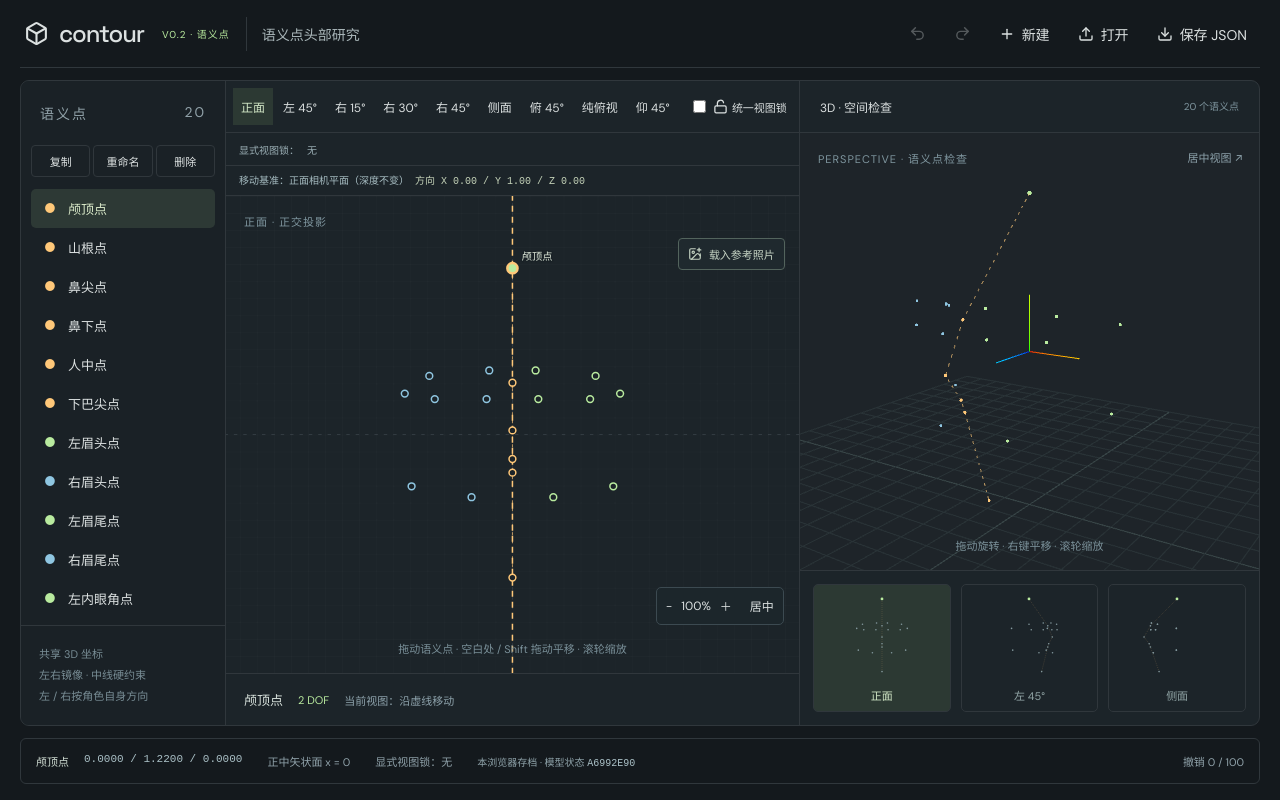
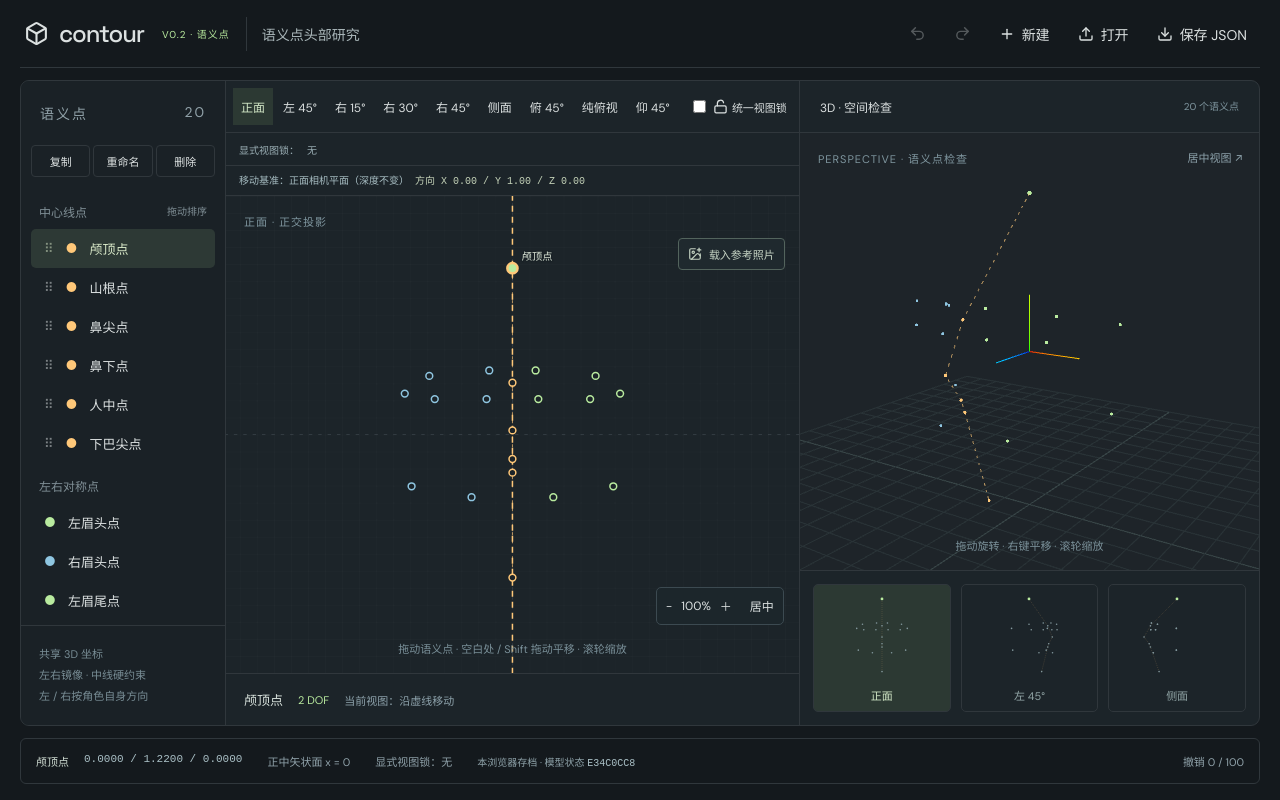
Before and after one commit to zbwxp/2D_headset, a React (Vite) app: page / in a window 1280 px wide. Built offline with nearby package versions, Linux system fonts and the light colour scheme.

Commit message:
Add explicit editable centerline guide order

```diff
--- a/src/app/App.tsx
+++ b/src/app/App.tsx
@@ -1,3 +1,4 @@
+import LandmarkList from "../ui/edit2d/LandmarkList";
 import LandmarkActions from "../ui/edit2d/LandmarkActions";
 import { useEffect, useRef } from "react";
 import {
@@ -13,7 +14,6 @@ import {
 import { useEditor } from "./store";
 import {
   allowedBasis,
-  driverLocks,
   motionState,
   editingBasis,
   modelStateCode,
@@ -133,33 +133,7 @@ export default function App() {
             语义点 <span>{s.project.landmarks.length}</span>
           </div>
           <LandmarkActions />
-          <div className="point-list">
-            {s.project.landmarks.map((x) => (
-              <button
-                key={x.id}
-                aria-label={x.name}
-                className={x.id === l?.id ? "active" : ""}
-                onClick={() => s.selectLandmark(x.id)}
-              >
-                <span
-                  style={{
-                    color:
-                      x.type === "CENTERLINE"
-                        ? "#ffc879"
-                        : x.type === "LEFT"
-                          ? "#b9eb9f"
-                          : "#8fc6e1",
-                  }}
-                >
-                  ●
-                </span>
-                {x.name}
-                {Object.keys(driverLocks(s.project, x.id)).length > 0 && (
-                  <LockKeyhole size={12} />
-                )}
-              </button>
-            ))}
-          </div>
+          <LandmarkList />
           <div className="point-side-note">
             共享 3D 坐标
             <br />
--- a/src/app/store.ts
+++ b/src/app/store.ts
@@ -3,6 +3,7 @@ import {
   renameLandmark,
   deleteLandmark,
 } from "../domain/landmarks/management";
+import { reorderCenterline } from "../domain/landmarks/order";
 import { create } from "zustand";
 import type { ReferenceImage, Vec2 } from "../domain/project/types";
 import type { LandmarkProject } from "../domain/landmarks/model";
@@ -24,8 +25,15 @@ let initial = createLandmarkProject(),
 try {
   const saved =
     localStorage.getItem(KEY) ?? localStorage.getItem("contour.landmarks.v01");
-  if (saved) initial = parseLandmarks(saved);
-  else {
+  if (saved) {
+    initial = parseLandmarks(saved);
+    // Persist migration/repair immediately, before any user interaction.
+    try {
+      localStorage.setItem(KEY, JSON.stringify(initial));
+    } catch {
+      message = "迁移已完成，但本机存储已满，请下载 JSON 保存。";
+    }
+  } else {
     const old = localStorage.getItem("contour.project.v1");
     if (old) {
       const legacy = JSON.parse(old);
@@ -73,6 +81,7 @@ interface State {
   duplicateSelected: (name: string) => void;
   renameSelected: (name: string) => void;
   deleteSelected: () => void;
+  reorderCenterline: (id: string, targetId: string, after: boolean) => void;
 }
 function persist(p: LandmarkProject) {
   try {
@@ -235,6 +244,13 @@ export const useEditor = create<State>((set, get) => {
       s.beginEdit();
       commit(p);
     },
+    reorderCenterline: (id, targetId, after) => {
+      const s = get(),
+        p = reorderCenterline(s.project, id, targetId, after);
+      if (p === s.project) return;
+      s.beginEdit();
+      commit(p);
+    },
     deleteSelected: () => {
       const s = get();
       if (!s.selectedId) return;
--- a/src/app/styles.css
+++ b/src/app/styles.css
@@ -2263,3 +2263,11 @@ i:not([class]) {
   font-size: 12px;
   pointer-events: none;
 }
+
+.landmark-group h3 { font-size: 12px; color: var(--muted, #899ba3); margin: 14px 8px 8px; display: flex; justify-content: space-between; }
+.landmark-group h3 small { font-weight: normal; }
+.landmark-group button { width: 100%; }
+.point-list button[draggable="true"] { cursor: grab; }
+.order-grip { opacity: .5; }
+.point-list button.drop-before { box-shadow: inset 0 2px #ffc879; }
+.point-list button.drop-after { box-shadow: inset 0 -2px #ffc879; }
--- a/src/domain/landmarks/management.ts
+++ b/src/domain/landmarks/management.ts
@@ -43,7 +43,16 @@ export function duplicateLandmark(
       )
     : [driver];
   return {
-    project: { ...p, landmarks: [...p.landmarks, ...added] },
+    project: {
+      ...p,
+      landmarks: [...p.landmarks, ...added],
+      centerlineOrder:
+        source.type === "CENTERLINE"
+          ? p.centerlineOrder.flatMap((id) =>
+              id === source.id ? [id, driver.id] : [id],
+            )
+          : p.centerlineOrder,
+    },
     selectedId: driver.id,
   };
 }
@@ -77,6 +86,9 @@ export function deleteLandmark(
   if (!source) return p;
   return {
     ...p,
+    centerlineOrder: p.centerlineOrder.filter(
+      (x) => x !== id && x !== source.mirrorPartnerId,
+    ),
     landmarks: p.landmarks.filter(
       (l) => l.id !== id && l.id !== source.mirrorPartnerId,
     ),
--- a/src/domain/landmarks/model.ts
+++ b/src/domain/landmarks/model.ts
@@ -18,6 +18,7 @@ export interface LandmarkProject {
   version: "landmarks-0.1" | "landmarks-0.2";
   meta: { name: string; createdAt: number; updatedAt: number };
   lockedViews?: string[];
+  centerlineOrder: string[];
   landmarks: SemanticLandmark[];
   views: LandmarkView[];
 }
@@ -126,9 +127,8 @@ export function motionState(p: LandmarkProject, id: string, v: LandmarkView) {
 
 // Read-only render guide: connects existing centerline landmarks, never creates geometry state.
 export function centerlineGuide(p: LandmarkProject): Vec3[] {
-  return p.landmarks
-    .filter((l) => l.type === "CENTERLINE")
-    .map((l) => l.position);
+  const points = new Map(p.landmarks.map((l) => [l.id, l]));
+  return p.centerlineOrder.map((id) => points.get(id)!.position);
 }
 
 export const viewIsLocked = (p: LandmarkProject, viewId: string) =>
@@ -225,6 +225,7 @@ export function setGlobalViewLock(
 /** Compare model/camera/lock state across browser-local saves, independently of layout and canvas zoom. */
 export function modelStateCode(p: LandmarkProject): string {
   const data = JSON.stringify({
+    centerlineOrder: p.centerlineOrder,
     lockedViews: p.lockedViews,
     landmarks: p.landmarks,
     views: p.views.map((v) => ({ id: v.id, camera: v.camera })),
--- /dev/null
+++ b/src/domain/landmarks/order.ts
@@ -0,0 +1,35 @@
+import type { LandmarkProject, SemanticLandmark } from "./model";
+
+// Preserve valid explicit entries; append missing IDs in legacy UI order.
+// Legacy UI used landmarks[] directly; no separate display-order field existed.
+export function repairCenterlineOrder(
+  landmarks: SemanticLandmark[],
+  input: unknown,
+): string[] {
+  const remaining = new Set(
+    landmarks.filter((l) => l.type === "CENTERLINE").map((l) => l.id),
+  );
+  const order: string[] = [];
+  for (const id of Array.isArray(input) ? input : []) {
+    if (typeof id === "string" && remaining.delete(id)) order.push(id);
+  }
+  return [...order, ...remaining];
+}
+
+export function reorderCenterline(
+  p: LandmarkProject,
+  id: string,
+  targetId: string,
+  after: boolean,
+): LandmarkProject {
+  if (
+    id === targetId ||
+    !p.centerlineOrder.includes(id) ||
+    !p.centerlineOrder.includes(targetId)
+  )
+    return p;
+  const order = p.centerlineOrder.filter((x) => x !== id);
+  order.splice(order.indexOf(targetId) + (after ? 1 : 0), 0, id);
+  if (order.every((x, i) => x === p.centerlineOrder[i])) return p;
+  return { ...p, centerlineOrder: order };
+}
--- a/src/domain/landmarks/persistence.ts
+++ b/src/domain/landmarks/persistence.ts
@@ -1,3 +1,4 @@
+import { repairCenterlineOrder } from "./order";
 import { ensureObliqueViews } from "./views";
 import type { LandmarkProject } from "./model";
 import { mirror, activateDriver } from "./model";
@@ -130,6 +131,7 @@ export function parseLandmarks(text: string): LandmarkProject {
   // Whitelist source data; never import legacy geometry or derived render objects.
   let result: LandmarkProject = {
     version: "landmarks-0.2",
+    centerlineOrder: repairCenterlineOrder(p.landmarks, p.centerlineOrder),
     lockedViews:
       p.lockedViews ??
       p.views
--- a/src/domain/landmarks/presets.ts
+++ b/src/domain/landmarks/presets.ts
@@ -69,6 +69,9 @@ export function createLandmarkProject(): LandmarkProject {
       updatedAt: Date.now(),
     },
     lockedViews: [],
+    centerlineOrder: landmarks
+      .filter((l) => l.type === "CENTERLINE")
+      .map((l) => l.id),
     landmarks,
     views: ensureObliqueViews(views),
   };
--- /dev/null
+++ b/src/ui/edit2d/LandmarkList.tsx
@@ -0,0 +1,108 @@
+import { useState } from "react";
+import { LockKeyhole } from "lucide-react";
+import { useEditor } from "../../app/store";
+import {
+  driverLocks,
+  type SemanticLandmark,
+} from "../../domain/landmarks/model";
+
+export default function LandmarkList() {
+  const s = useEditor();
+  const [dragging, setDragging] = useState<string | null>(null);
+  const [drop, setDrop] = useState<{ id: string; after: boolean } | null>(null);
+  const points = new Map(s.project.landmarks.map((l) => [l.id, l]));
+  const renderPoint = (x: SemanticLandmark) => {
+    const center = x.type === "CENTERLINE";
+    return (
+      <button
+        key={x.id}
+        aria-label={x.name}
+        data-landmark-id={x.id}
+        draggable={center}
+        className={[
+          x.id === s.selectedId ? "active" : "",
+          drop?.id === x.id ? (drop.after ? "drop-after" : "drop-before") : "",
+        ].join(" ")}
+        title={center ? "拖动调整中心线顺序；Alt + 上下方向键也可排序" : x.name}
+        onClick={() => s.selectLandmark(x.id)}
+        onDragStart={(e) => {
+          if (!center) return;
+          setDragging(x.id);
+          e.dataTransfer.setData("text/plain", x.id);
+          e.dataTransfer.effectAllowed = "move";
+        }}
+        onDragOver={(e) => {
+          if (!center || !dragging) return;
+          e.preventDefault();
+          e.dataTransfer.dropEffect = "move";
+          const rect = e.currentTarget.getBoundingClientRect();
+          setDrop({ id: x.id, after: e.clientY > rect.top + rect.height / 2 });
+        }}
+        onDrop={(e) => {
+          if (!center || !dragging) return;
+          e.preventDefault();
+          const rect = e.currentTarget.getBoundingClientRect();
+          s.reorderCenterline(
+            dragging,
+            x.id,
+            e.clientY > rect.top + rect.height / 2,
+          );
+          setDragging(null);
+          setDrop(null);
+        }}
+        onDragEnd={() => {
+          setDragging(null);
+          setDrop(null);
+        }}
+        onKeyDown={(e) => {
+          if (!center || !e.altKey || !["ArrowUp", "ArrowDown"].includes(e.key))
+            return;
+          e.preventDefault();
+          const down = e.key === "ArrowDown";
+          const target =
+            s.project.centerlineOrder[
+              s.project.centerlineOrder.indexOf(x.id) + (down ? 1 : -1)
+            ];
+          if (target) s.reorderCenterline(x.id, target, down);
+        }}
+      >
+        {center && (
+          <span className="order-grip" aria-hidden="true">
+            ⠿
+          </span>
+        )}
+        <span
+          style={{
+            color: center
+              ? "#ffc879"
+              : x.type === "LEFT"
+                ? "#b9eb9f"
+                : "#8fc6e1",
+          }}
+        >
+          ●
+        </span>
+        {x.name}
+        {Object.keys(driverLocks(s.project, x.id)).length > 0 && (
+          <LockKeyhole size={12} />
+        )}
+      </button>
+    );
+  };
+  return (
+    <div className="point-list">
+      <section aria-label="中心线点" className="landmark-group">
+        <h3>
+          中心线点 <small>拖动排序</small>
+        </h3>
+        {s.project.centerlineOrder.map((id) => renderPoint(points.get(id)!))}
+      </section>
+      <section aria-label="左右对称点" className="landmark-group">
+        <h3>左右对称点</h3>
+        {s.project.landmarks
+          .filter((l) => l.type !== "CENTERLINE")
+          .map(renderPoint)}
+      </section>
+    </div>
+  );
+}
```
Also changed, not shown: 3 other files (tests, documents, lock files or other folders).
